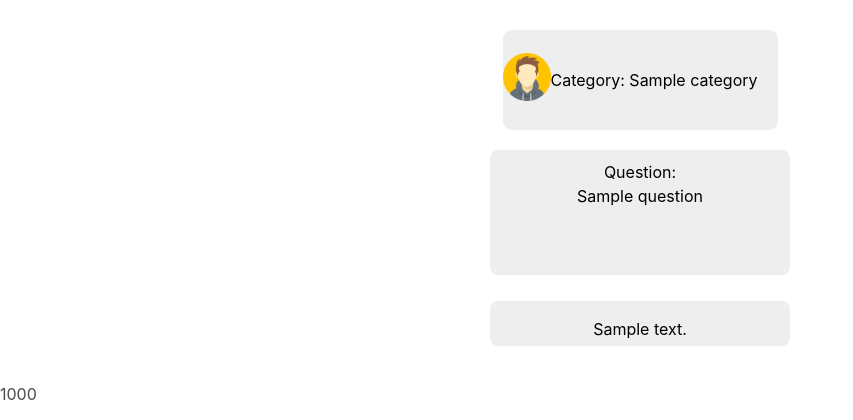
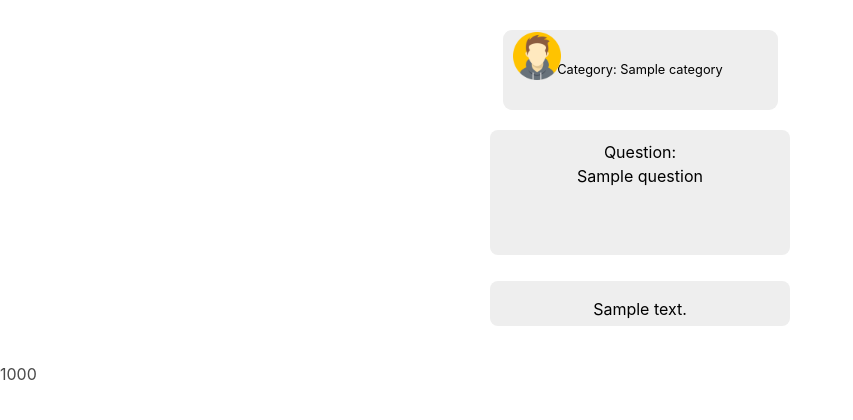
Before and after one commit to jermzblake/Trivia-Night, a Django app: template main_app/templates/game/question.html in a window 1280 px wide. Shown: the top 420 px of the page, without its empty margins (0-853 px from the left). Run offline with Django 3.2, Linux system fonts and the light colour scheme; the template is opened without the code that fills it: most values are stand-ins (such as "Sample title", 1, 10 or a date in 2020); data that the repository does not hold is empty.

Commit message:
adding question css

```diff
--- a/main_app/static/css/question.css
+++ b/main_app/static/css/question.css
@@ -11,10 +11,11 @@
   align-items: center;
   color: black;
   width: 275px;
-  height: 100px;
+  height: 80px;
   margin: 10px;
   background-color: #eee;
   border-radius: 9px;
+  max-width: 320px;
 }
 
 .question-container {
@@ -26,6 +27,7 @@
   height: 125px;
   background-color: #eee;
   border-radius: 8px;
+  width: 300px;
 }
 
 .question {
@@ -49,3 +51,28 @@
   margin: 1rem;
   align-content: center;
 }
+
+.user-info {
+  display: flex;
+  flex-direction: column;
+  color: red;
+  margin-right: auto;
+}
+
+.avatar {
+  position: absolute;
+  bottom: 88%;
+  padding: 10px;
+}
+.round-info-container {
+  display: flex;
+  flex-direction: column;
+  align-items: center;
+  justify-content: center;
+  text-align: center;
+  margin-right: auto;
+}
+
+.category {
+  font-size: 0.8rem;
+}
```
